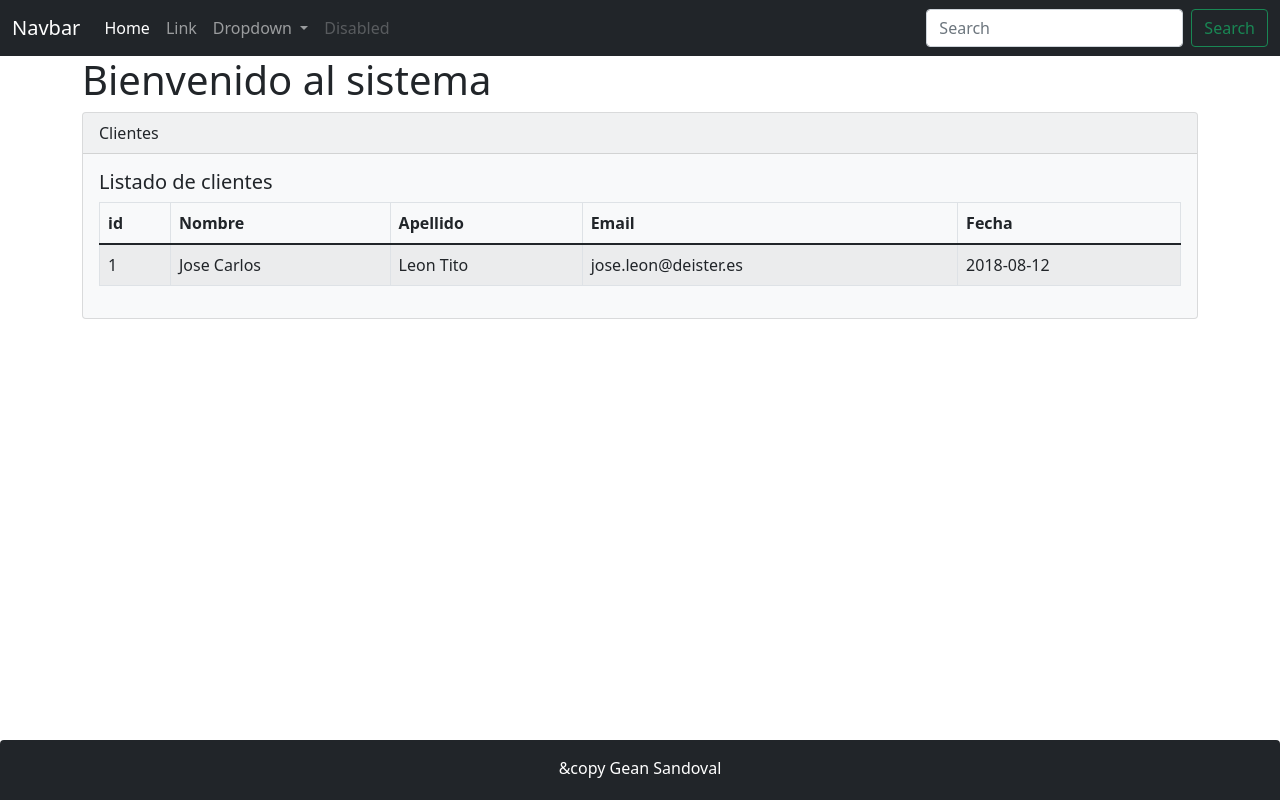
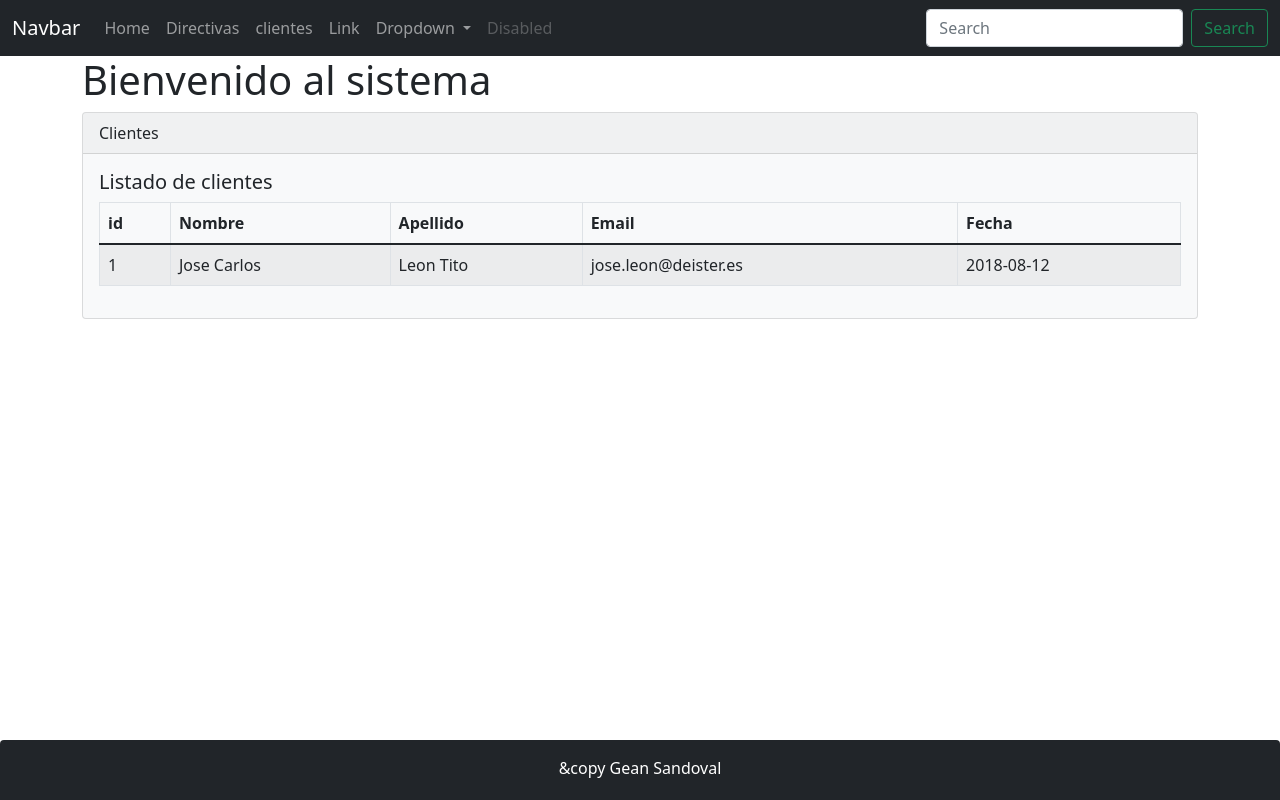
Before and after one commit to JoseCarlos512/angular-front-end-customer, an Angular app: page /clientes in a window 1280 px wide. Built offline with nearby package versions, Linux system fonts and the light colour scheme.

Commit message:
add routes

```diff
--- a/src/app/app.component.html
+++ b/src/app/app.component.html
@@ -4,7 +4,8 @@
   <h1>{{title}}</h1>
 
   <!-- <app-directiva></app-directiva> -->
-  <app-clientes></app-clientes>
+  <!-- <app-clientes></app-clientes> -->
+  <router-outlet></router-outlet> <!-- Similar a vue-router-->
 </div>
 
 <app-footer></app-footer>
--- a/src/app/header/header.component.html
+++ b/src/app/header/header.component.html
@@ -7,8 +7,16 @@
       <div class="collapse navbar-collapse" id="navbarSupportedContent">
         <ul class="navbar-nav me-auto mb-2 mb-lg-0">
           <li class="nav-item">
-            <a class="nav-link active" aria-current="page" href="#">Home</a>
+            <a class="nav-link" aria-current="page" href="#">Home</a>
           </li>
+
+          <li class="nav-item" routerLinkActive="active">
+            <a class="nav-link" aria-current="page" routerLink="/directivas">Directivas</a>
+          </li>
+          <li class="nav-item" routerLinkActive="active">
+            <a class="nav-link" aria-current="page" routerLink="/clientes">clientes</a>
+          </li>
+
           <li class="nav-item">
             <a class="nav-link" href="#">Link</a>
           </li>
```
Also changed, not shown: src/app/app.module.ts (+19 -1 lines).
